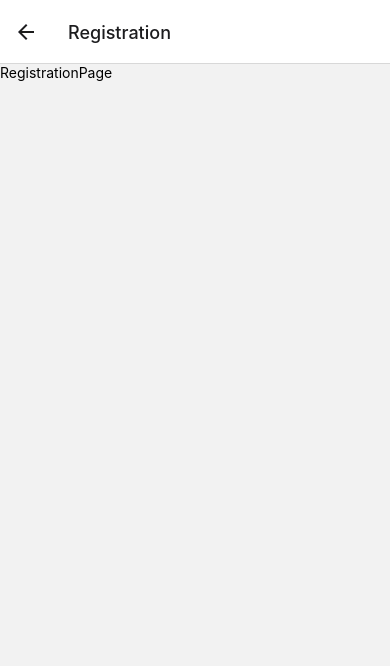
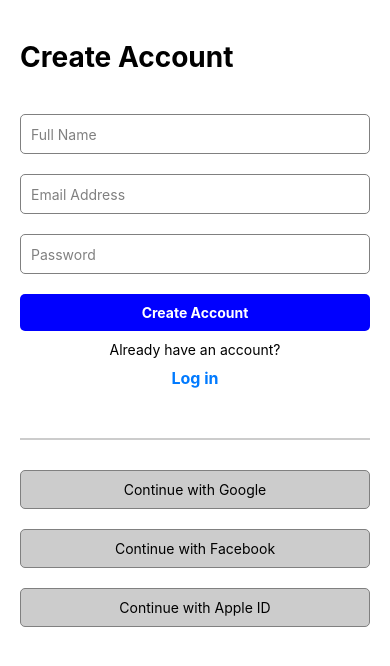
Before and after one commit to mmncit/firey-login, a React Native app: screen / in a window 390 px wide. Both pictures are taken after a click on the element "Sign up". Shown: the top 666 px of the page. Built offline with nearby package versions, Linux system fonts and the light colour scheme.

Commit message:
added registration page and updated styles

```diff
--- a/screens/LoginPage/LoginPage.tsx
+++ b/screens/LoginPage/LoginPage.tsx
@@ -1,6 +1,6 @@
 import React, { useState } from "react";
 import { Text, View, TextInput, TouchableOpacity } from "react-native";
-import { styles } from "./LoginPage.styles";
+import { styles } from "../styles";
 import { useNavigation } from "@react-navigation/native";
 import Constants from "expo-constants";
 import { SafeAreaView } from "react-native-safe-area-context";
@@ -29,6 +29,7 @@ export function LoginPage() {
 
   return (
     <SafeAreaView style={styles.container}>
+      <Text style={styles.header}>{appName}</Text>
       <TextInput
         style={styles.input}
         onChangeText={setEmail}
@@ -52,14 +53,14 @@ export function LoginPage() {
       <Text style={styles.signUpText}>
         Don’t have an account?{" "}
         <Text
-          style={styles.signUpLink}
+          style={styles.Link}
           onPress={() => navigation.navigate(REGISTRATION_PATH)}
         >
           Sign up
         </Text>
       </Text>
       <TouchableOpacity>
-        <Text style={styles.forgotPasswordLink}>Forgot password?</Text>
+        <Text style={styles.Link}>Forgot password?</Text>
       </TouchableOpacity>
       <View style={styles.separator}>
         <View style={styles.separatorLine}></View>
--- a/screens/RegistrationPage/RegistrationPage.tsx
+++ b/screens/RegistrationPage/RegistrationPage.tsx
@@ -1,10 +1,68 @@
-import { View, Text } from "react-native";
+import {
+  View,
+  Text,
+  TextInput,
+  TouchableOpacity,
+  SafeAreaView,
+} from "react-native";
 import React from "react";
+import { styles } from "../styles";
+import { RootStackParamList } from "../../App.types";
+import { NativeStackNavigationProp } from "@react-navigation/native-stack";
+import { useNavigation } from "@react-navigation/native";
+import { HOME_PATH } from "../../constants";
 
 export function RegistrationPage() {
+  const navigation =
+    useNavigation<NativeStackNavigationProp<RootStackParamList>>();
+
+  React.useEffect(() => {
+    navigation.setOptions({
+      headerShown: false,
+    });
+  }, []);
+
   return (
-    <View>
-      <Text>RegistrationPage</Text>
-    </View>
+    <SafeAreaView style={styles.container}>
+      <Text style={styles.header}>Create Account</Text>
+      <TextInput
+        style={styles.input}
+        placeholder="Full Name"
+        placeholderTextColor="gray"
+      />
+      <TextInput
+        style={styles.input}
+        placeholder="Email Address"
+        placeholderTextColor="gray"
+      />
+      <TextInput
+        style={styles.input}
+        placeholder="Password"
+        placeholderTextColor="gray"
+        secureTextEntry={true}
+      />
+      <TouchableOpacity style={styles.button}>
+        <Text style={styles.buttonText}>Create Account</Text>
+      </TouchableOpacity>
+      <Text style={styles.text}>Already have an account?</Text>
+      <TouchableOpacity style={styles.link}>
+        <Text
+          style={styles.linkText}
+          onPress={() => navigation.navigate(HOME_PATH)}
+        >
+          Log in
+        </Text>
+      </TouchableOpacity>
+      <View style={styles.divider} />
+      <TouchableOpacity style={styles.socialButton}>
+        <Text style={styles.socialButtonText}>Continue with Google</Text>
+      </TouchableOpacity>
+      <TouchableOpacity style={styles.socialButton}>
+        <Text style={styles.socialButtonText}>Continue with Facebook</Text>
+      </TouchableOpacity>
+      <TouchableOpacity style={styles.socialButton}>
+        <Text style={styles.socialButtonText}>Continue with Apple ID</Text>
+      </TouchableOpacity>
+    </SafeAreaView>
   );
 }
--- a/screens/LoginPage/LoginPage.styles.ts
+++ b/screens/styles.ts
@@ -1,16 +1,17 @@
 import { StyleSheet } from "react-native";
+import { padding } from "../theme/utils";
 
 export const styles = StyleSheet.create({
   container: {
     flex: 1,
-    justifyContent: "center",
-    alignItems: "center",
-    backgroundColor: "#d4f1f9",
-    paddingHorizontal: 20,
+    backgroundColor: "#fff",
+    paddingHorizontal: 30,
+    ...padding(40, 20),
   },
   header: {
-    fontSize: 50,
-    textAlign: "center",
+    fontSize: 28,
+    fontWeight: "bold",
+    marginBottom: 30,
   },
   input: {
     height: 40,
@@ -39,14 +40,12 @@ export const styles = StyleSheet.create({
     fontSize: 16,
     textAlign: "center",
   },
-  signUpLink: {
-    color: "blue",
-    textDecorationLine: "underline",
-  },
-  forgotPasswordLink: {
-    color: "blue",
-    textDecorationLine: "underline",
-    alignSelf: "flex-end",
+  Link: {
+    alignSelf: "center",
+    marginBottom: 30,
+    color: "#007aff",
+    fontWeight: "bold",
+    fontSize: 16,
   },
   separator: {
     flexDirection: "row",
@@ -64,7 +63,7 @@ export const styles = StyleSheet.create({
     color: "gray",
   },
   socialButton: {
-    backgroundColor: "white",
+    backgroundColor: "#ccc",
     borderRadius: 5,
     borderColor: "gray",
     borderWidth: 1,
@@ -74,5 +73,25 @@ export const styles = StyleSheet.create({
   },
   socialButtonText: {
     textAlign: "center",
+    color: "#000",
+    fontSize: 14,
+  },
+  divider: {
+    borderWidth: 0.5,
+    borderColor: "#ccc",
+    marginVertical: 20,
+  },
+  text: {
+    textAlign: "center",
+    marginBottom: 10,
+  },
+  link: {
+    alignSelf: "center",
+    marginBottom: 30,
+  },
+  linkText: {
+    color: "#007aff",
+    fontWeight: "bold",
+    fontSize: 16,
   },
 });
--- /dev/null
+++ b/theme/utils.ts
@@ -0,0 +1,8 @@
+export function padding(a: number, b?: number, c?: number, d?: number) {
+  return {
+    paddingTop: a,
+    paddingRight: b ? b : a,
+    paddingBottom: c ? c : a,
+    paddingLeft: d ? d : b ? b : a,
+  };
+}
```
Also changed, not shown: screens/RegistrationPage/RegistrationPage.styles.ts (deleted).
